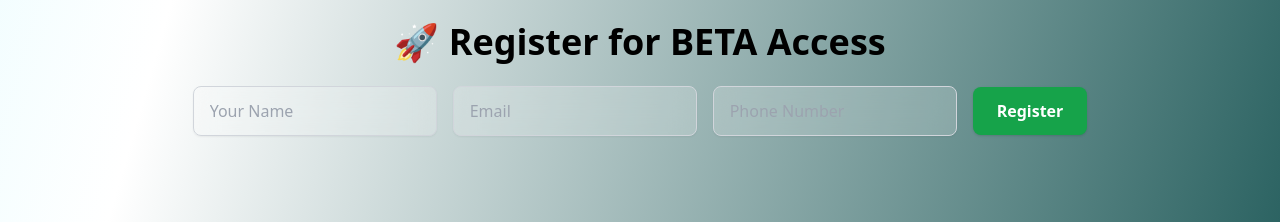
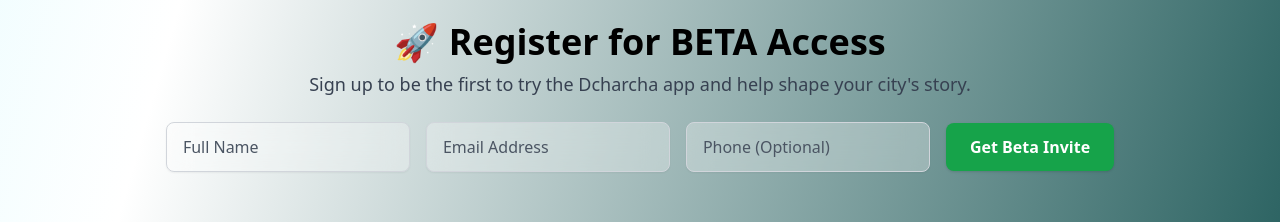
Before and after one commit to rohit30san/dcharcha-landing, a React (Vite) app: page / in a window 1280 px wide. Shown: the part 3822-4044 px from the top of the page. Built offline with nearby package versions, Linux system fonts and the light colour scheme.

Commit message:
updated beta form

```diff
--- a/src/components/ShareDream.jsx
+++ b/src/components/ShareDream.jsx
@@ -29,9 +29,12 @@
 
       {/* Register for BETA */}
       <div className="p-6 max-w-5xl mx-auto">
-        <h3 className="text-3xl md:text-4xl font-extrabold text-black mb-6">
+        <h3 className="text-3xl md:text-4xl font-extrabold text-black mb-2">
           🚀 Register for BETA Access
         </h3>
+        <p className="text-base md:text-lg text-gray-700 mb-6">
+          Sign up to be the first to try the Dcharcha app and help shape your city's story.
+        </p>
 
         <form
           action="https://docs.google.com/forms/d/e/your-google-form-id/formResponse"
@@ -42,29 +45,28 @@
           <input
             type="text"
             name="entry.1234567890" // Replace with actual field ID
-            placeholder="Your Name"
+            placeholder="Full Name"
             required
-            className="w-full md:w-1/4 px-4 py-3 rounded-lg border border-gray-300 bg-white/20 backdrop-blur-md text-gray-900 shadow-sm focus:ring-2 focus:ring-indigo-400 focus:outline-none transition-all"
+            className="w-full md:w-1/4 px-4 py-3 rounded-lg border border-gray-300 bg-white/30 backdrop-blur-md text-gray-900 placeholder-gray-600 shadow-sm focus:ring-2 focus:ring-green-500 focus:outline-none transition-all"
           />
           <input
             type="email"
             name="entry.2345678901" // Replace with actual field ID
-            placeholder="Email"
+            placeholder="Email Address"
             required
-            className="w-full md:w-1/4 px-4 py-3 rounded-lg border border-gray-300 bg-white/20 backdrop-blur-md text-gray-900 shadow-sm focus:ring-2 focus:ring-indigo-400 focus:outline-none transition-all"
+            className="w-full md:w-1/4 px-4 py-3 rounded-lg border border-gray-300 bg-white/30 backdrop-blur-md text-gray-900 placeholder-gray-600 shadow-sm focus:ring-2 focus:ring-green-500 focus:outline-none transition-all"
           />
           <input
             type="tel"
             name="entry.3456789012" // Replace with actual field ID
-            placeholder="Phone Number"
-            required
-            className="w-full md:w-1/4 px-4 py-3 rounded-lg border border-gray-300 bg-white/20 backdrop-blur-md text-gray-900 shadow-sm focus:ring-2 focus:ring-indigo-400 focus:outline-none transition-all"
+            placeholder="Phone (Optional)"
+            className="w-full md:w-1/4 px-4 py-3 rounded-lg border border-gray-300 bg-white/30 backdrop-blur-md text-gray-900 placeholder-gray-600 shadow-sm focus:ring-2 focus:ring-green-500 focus:outline-none transition-all"
           />
           <button
             type="submit"
             className="px-6 py-3 bg-green-600 hover:bg-green-700 text-white font-semibold rounded-lg shadow transition-all"
           >
-            Register
+            Get Beta Invite
           </button>
         </form>
       </div>
```
